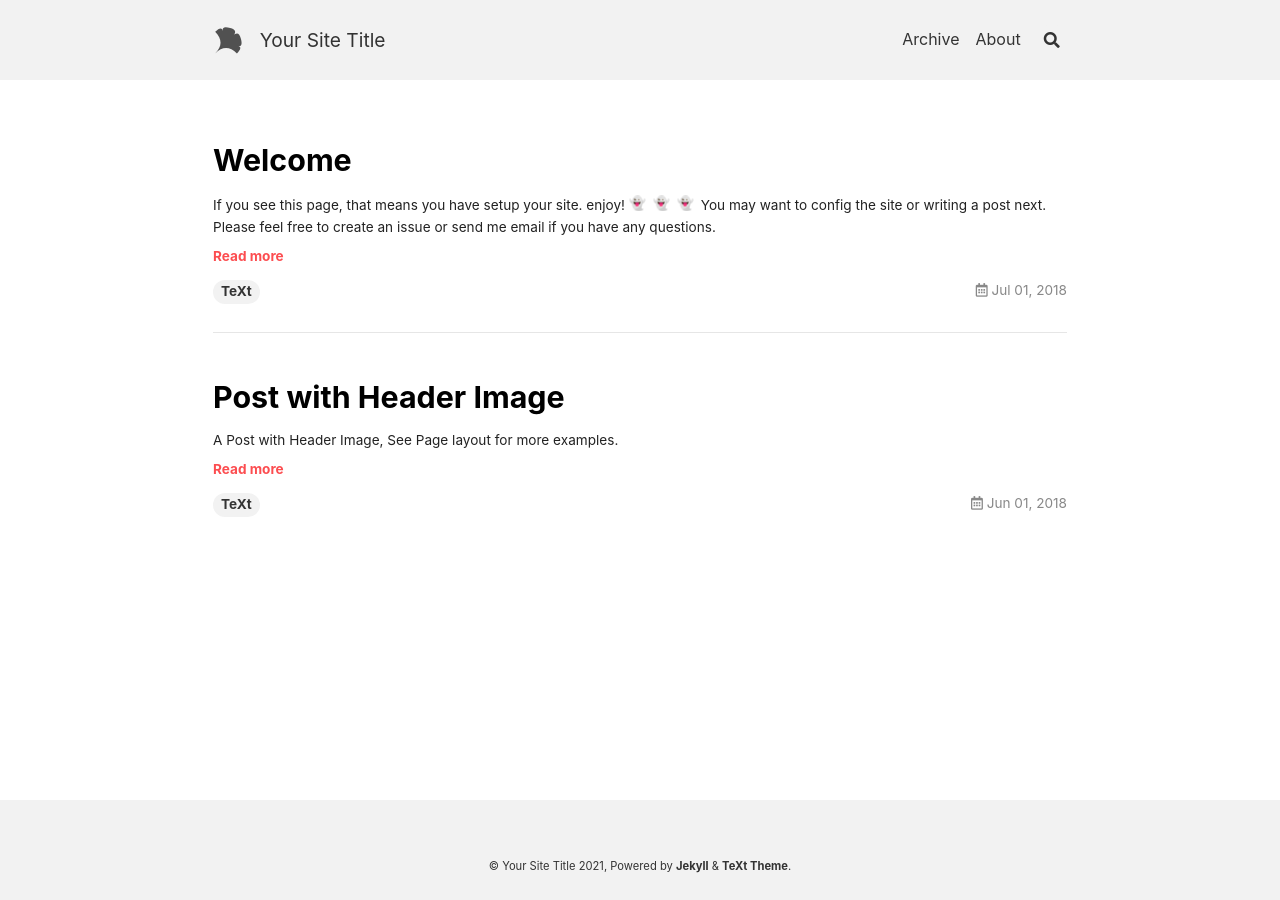
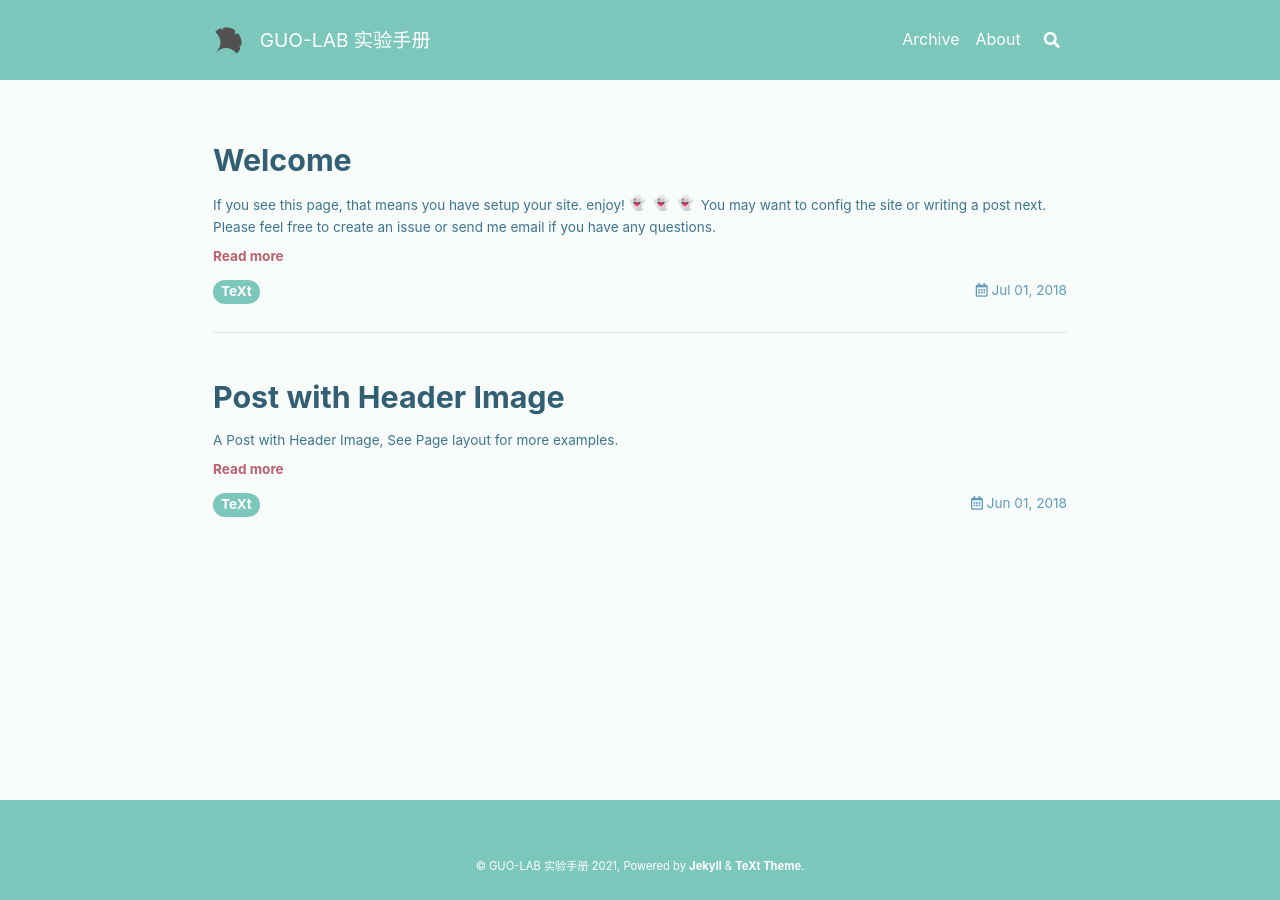
Before and after one commit to hhjhh-github/hhjhh.github.io, a Jekyll site: the page built from index.html, in a window 1280 px wide. Built offline with Jekyll 4.4.1, drawn with Linux system fonts in a browser that asks for light colours; nearby versions of some CDN libraries; emoji names are drawn with the system emoji font; the list of posts is cut into pages by our own code.

Commit message:
修改主题

```diff
--- a/_config.yml
+++ b/_config.yml
@@ -16,11 +16,11 @@
 
 ## => Site Settings
 ##############################
-text_skin: default # "default" (default), "dark", "forest", "ocean", "chocolate", "orange"
+text_skin: forest # "default" (default), "dark", "forest", "ocean", "chocolate", "orange"
 highlight_theme: default # "default" (default), "tomorrow", "tomorrow-night", "tomorrow-night-eighties", "tomorrow-night-blue", "tomorrow-night-bright"
 url     : # the base hostname & protocol for your site e.g. https://www.someone.com
 baseurl : # does not include hostname
-title   : Your Site Title
+title   : GUO-LAB 实验手册
 description: > # this means to ignore newlines until "Language & timezone"
   Your Site Description
 
@@ -35,7 +35,7 @@ timezone: # see https://en.wikipedia.org/wiki/List_of_tz_database_time_zones for
 ##############################
 author:
   type      : # "person" (default), "organization"
-  name      : Your Name
+  name      : hhjhh
   url       :
   avatar    : # path or url of avatar image (square)
   bio       : I am an amazing person.
```
